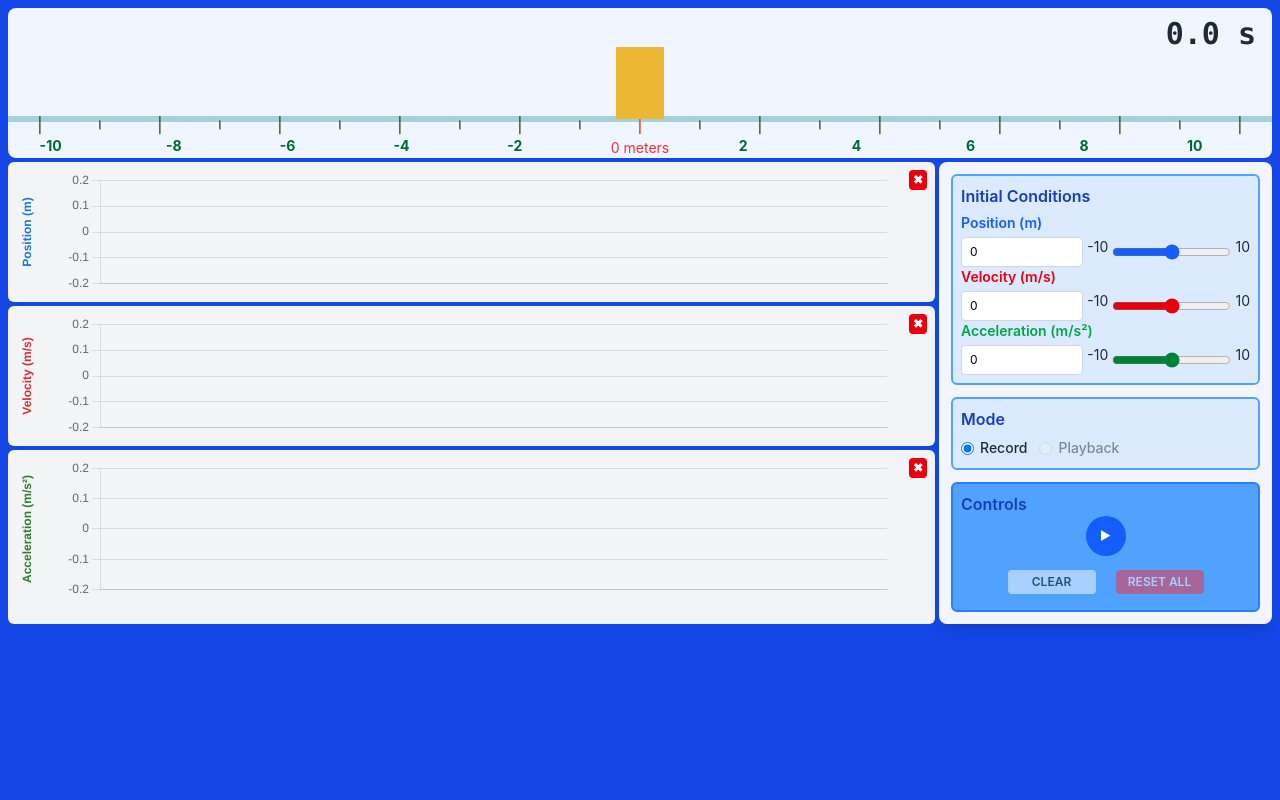
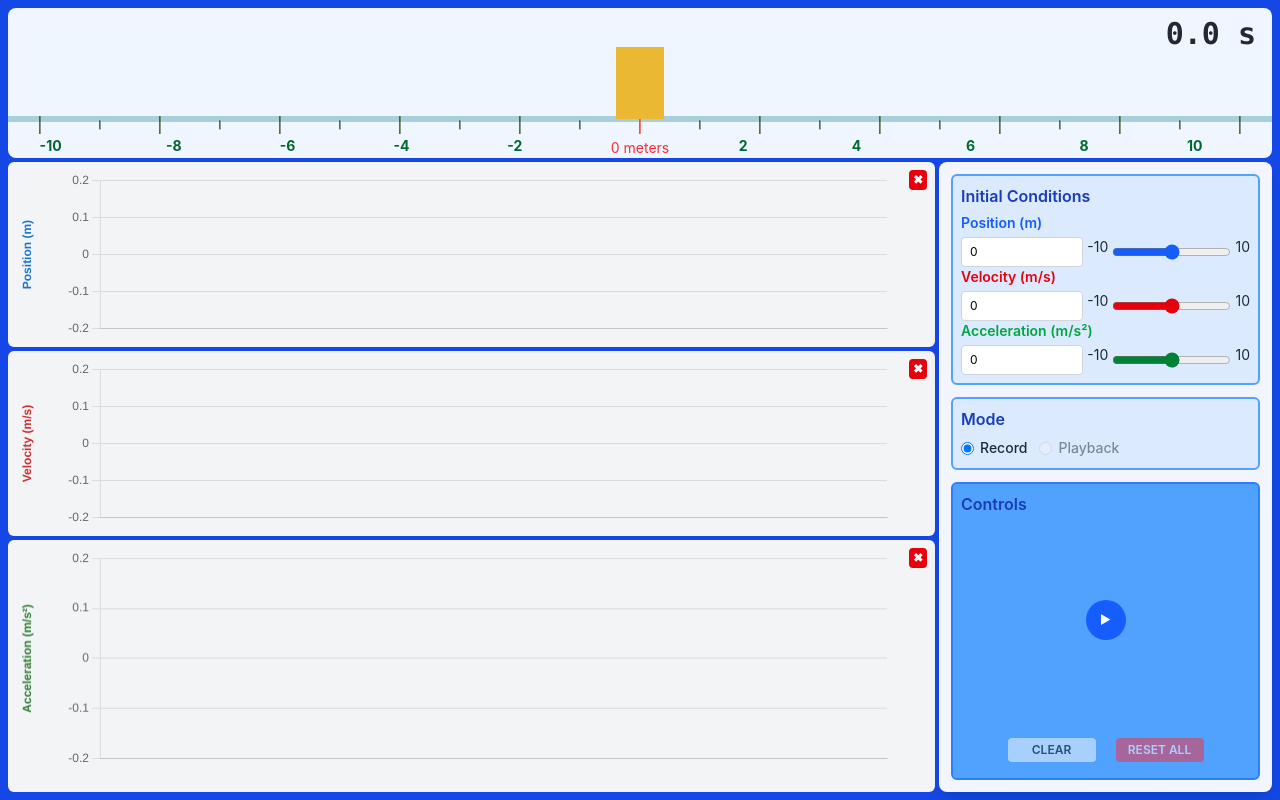
Before and after one commit to Sawla-1/pit-sim-motion-1d, a React (Vite) app: page / in a window 1280 px wide. Built offline with nearby package versions, Linux system fonts and the light colour scheme.

Commit message:
Let charts share the height under the 3D scene on desktop

```diff
--- a/src/App.jsx
+++ b/src/App.jsx
@@ -135,7 +135,7 @@ function App() {
   // ============================================================================
 
   return (
-    <div className="min-h-screen w-full p-2 flex flex-col gap-1 box-border bg-gradient-to-br bg-blue-700 text-gray-800 overflow-x-hidden">
+    <div className="min-h-screen lg:h-screen w-full p-2 flex flex-col gap-1 box-border bg-gradient-to-br bg-blue-700 text-gray-800 overflow-x-hidden">
       {/* Simulation Display Area */}
       <div className="relative w-full mb-1">
         <Simulation3D position={simulation.position} />
@@ -150,7 +150,7 @@ function App() {
       </div>
 
       {/* Main Content Area */}
-      <div className="flex flex-col gap-1 w-full lg:flex-row">
+      <div className="flex flex-col gap-1 w-full lg:flex-row lg:flex-1 lg:min-h-0">
         {/* Left Panel: Charts */}
         <Charts
           data={data}
--- a/src/components/ChartControls.jsx
+++ b/src/components/ChartControls.jsx
@@ -190,9 +190,16 @@ export function ChartPanel({
   }
 
   return (
-    // The bottom chart is taller: it also holds the time numbers and the
-    // shared time zoom buttons (in its extra bottom padding).
-    <div className={`relative flex-auto bg-gray-100 pt-2 pl-2 pr-8 rounded-md ${isBottom ? "h-[160px] pb-6" : "h-[126px] pb-2"}`}>
+    // Phones/tablets: fixed heights. Desktop: the charts share the space under
+    // the 3D scene. The bottom chart is taller (1.3 shares): it also holds the
+    // time numbers and the shared time zoom buttons (in its extra bottom padding).
+    // The minimums keep the right-edge button column (~122px) from overlapping
+    // on short screens; below them the page scrolls instead.
+    <div className={`relative bg-gray-100 pt-2 pl-2 pr-8 rounded-md ${
+      isBottom
+        ? "h-[160px] lg:h-auto lg:min-h-[160px] lg:flex-[1.3] pb-6"
+        : "h-[126px] lg:h-auto lg:min-h-[124px] lg:flex-1 pb-2"
+    }`}>
       {/* Right edge: ✖ at the top, y zoom in the middle, reset at the bottom.
           One flex column, so the buttons can't overlap however short the chart is. */}
       <div className="absolute top-2 bottom-2 right-2 flex flex-col items-center justify-between">
```
